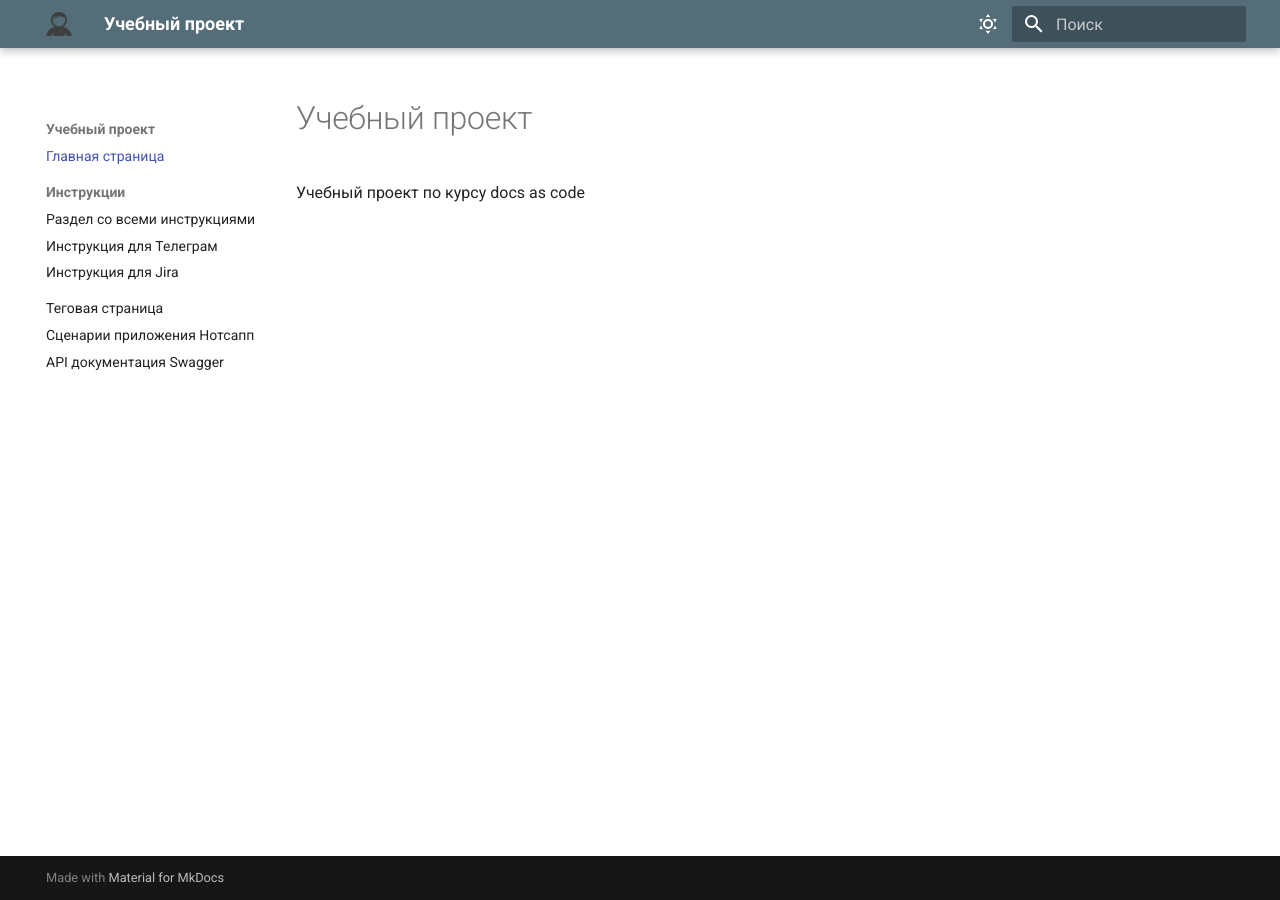
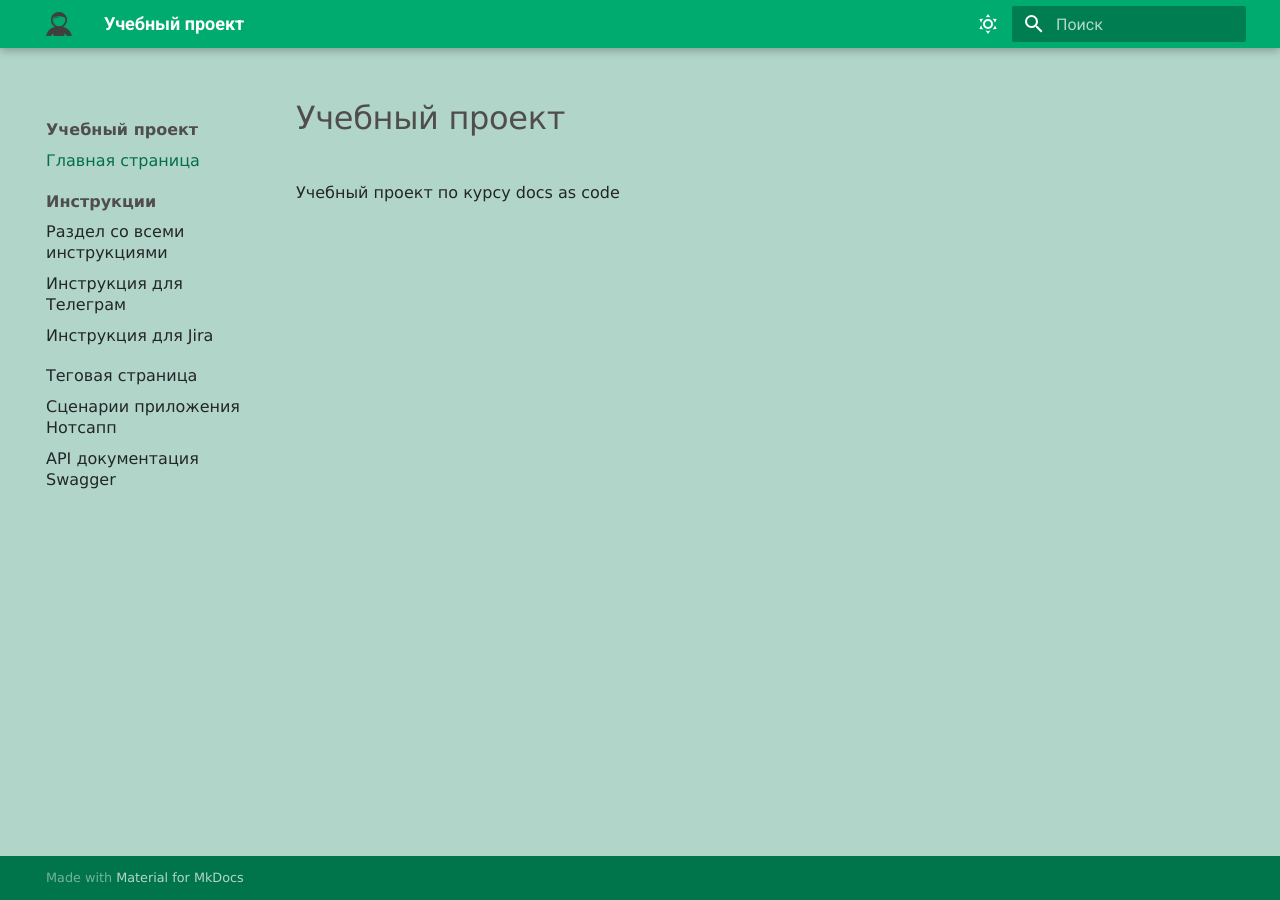
Before and after one commit to Katya-St11/katya-st-project, an MkDocs documentation site: the page built from docs/index.md, in a window 1280 px wide. Built offline with MkDocs 1.6.1 and Material for MkDocs 9.7.7, drawn with Linux system fonts in a browser that asks for light colours.

Commit message:
добавила стили

```diff
--- /dev/null
+++ b/docs/stylesheets/extra.css
@@ -0,0 +1,28 @@
+/* Настройки светлой схемы */
+
+[data-md-color-scheme="docs"] {
+  --md-primary-fg-color: #00AB6F; /*Основной цвет*/
+  --md-accent-fg-color: #20805E; /*Акцентный цвет*/
+  --md-typeset-a-color: #006F48; /*Цвет ссылок*/
+  --md-default-bg-color: #b1d6c9; /*Фоновый цвет*/
+  --md-default-fg-color: #353535; /*Основной цвет текста (абзацы, списки, подзаголовки, nav и toc)*/
+  --md-code-bg-color: #ffffff; /*Цвет фона блока кода*/
+  --md-code-fg-color: #111111; /*Цвет текста в блоке кода*/
+  --md-default-fg-color--light: #504d4d; /*Цвет h1 и заголовков блоков toc и nav*/
+  --md-footer-bg-color: #00AB6F; /*Цвет футера*/
+}
+
+/*Параметры текста статей*/
+.md-typeset {
+    font-family: 'Verdana', 'arial';
+    font-weight: 400;
+    font-size: 16px;
+    color: #232629;
+}
+/*Параметры текста nav и toc*/
+.md-nav {
+    font-family: 'Verdana', 'arial';
+    font-weight: 400;
+    font-size: 16px;
+    color: #232629;
+}
--- a/mkdocs.yml
+++ b/mkdocs.yml
@@ -9,12 +9,10 @@
   language: ru # Язык
   palette: # Настройки светлой и тёмной тем
     # Настройки светлой темы
-    - scheme: default
+    - scheme: docs
       toggle:
         icon: material/weather-sunny # Иконка для активации светлой темы
         name: Выключить солнышко # Всплывающий текст-подсказка
-      primary: blue grey # Основной цвет
-      accent: purple # Акцентный цвет
       # вы можете использовать любой цвет из списка:
       # red; pink; purple; deep purple; indigo; blue; light blue; cyan; teal;
       # green; light green; lime; yellow; amber; orange; deep orange; brown;
@@ -78,3 +76,6 @@
   - swagger-ui-tag
   - plantuml:
       puml_url: https://www.plantuml.com/plantuml/
+
+extra_css:
+  - stylesheets/extra.css
```
